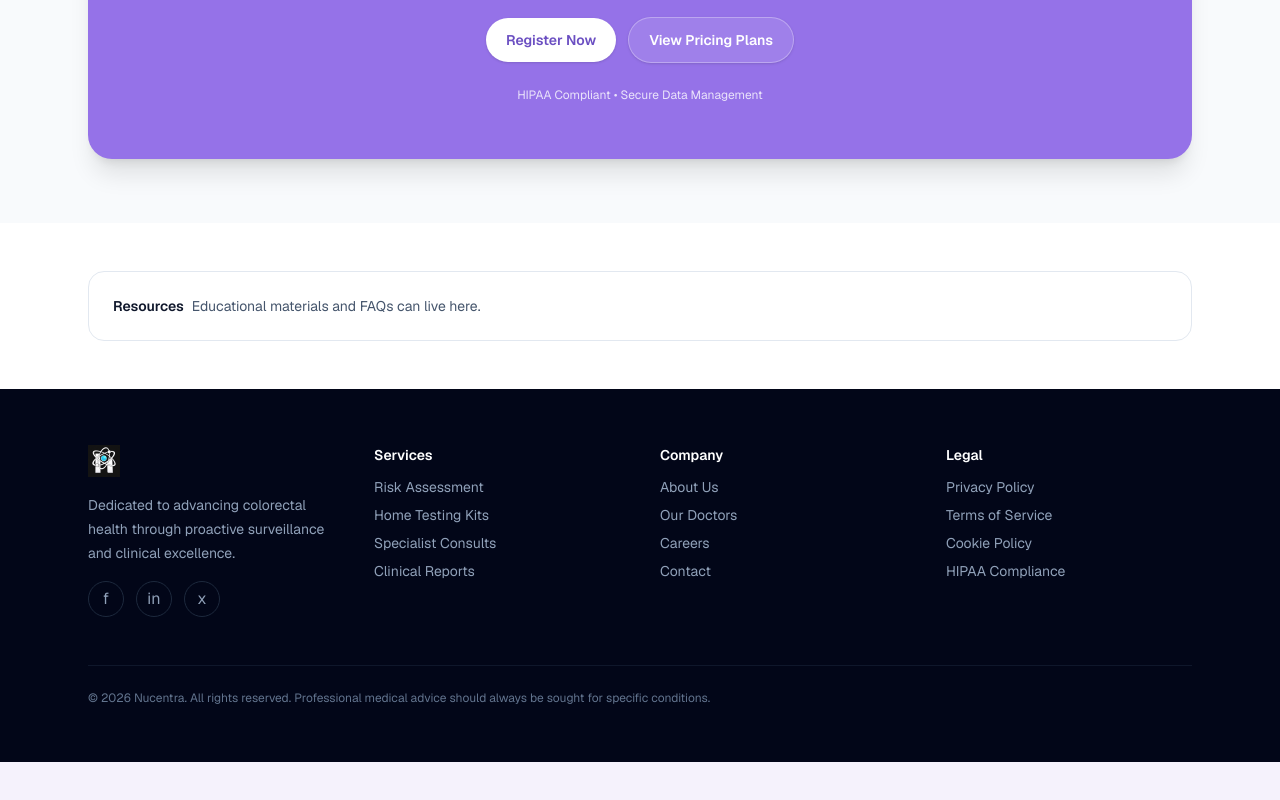
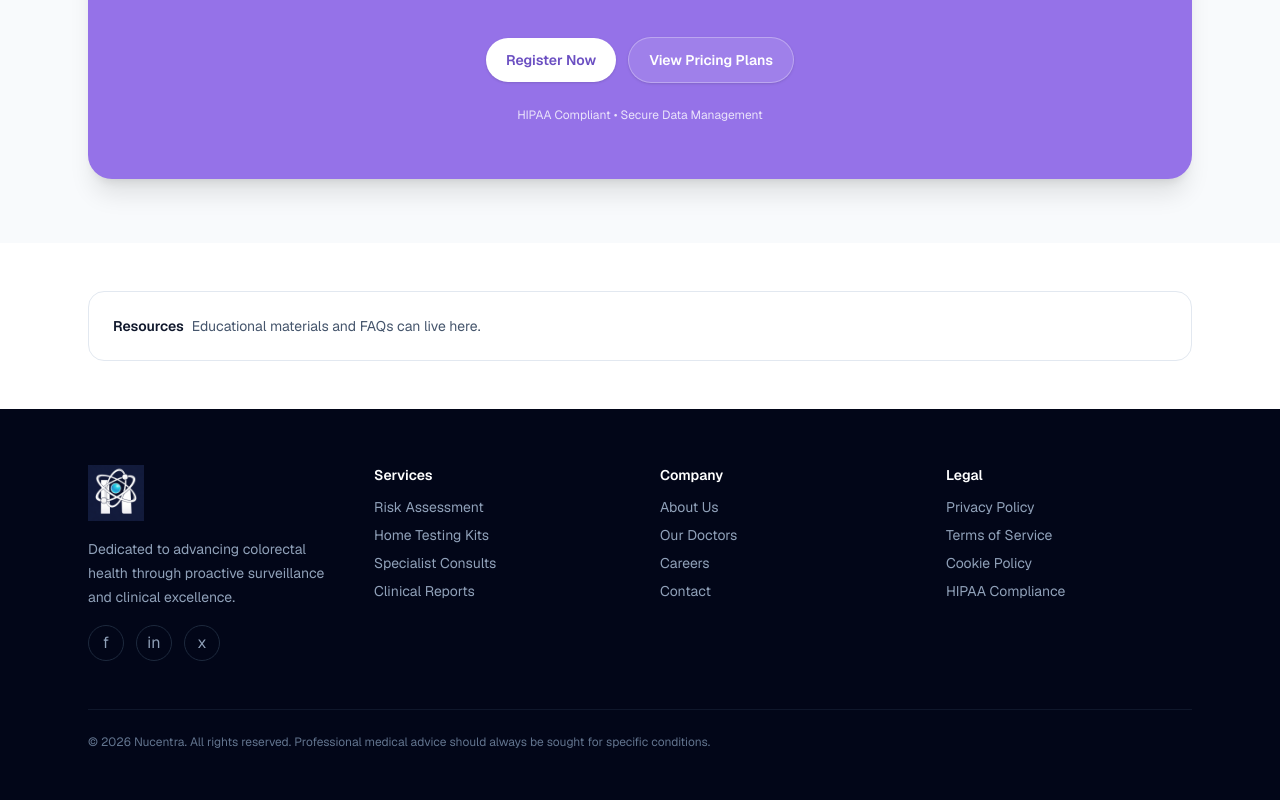
Before and after one commit to naufal1muhammad/nucentra-website, a Next.js app: page / in a window 1280 px wide. Shown: the part 2108-2908 px from the top of the page. Before the commit the page ends 2870 px from the top, so only its background shows below. Built offline with nearby package versions, Linux system fonts and the light colour scheme.

Commit message:
Adjusting logo
Adjusting logo

```diff
--- a/app/_components/marketing/logo.tsx
+++ b/app/_components/marketing/logo.tsx
@@ -9,7 +9,7 @@ export function Logo({ href = "/" }: { href?: string }) {
         alt="Nucentra"
         width={300}
         height={70}
-        className="h-8 w-auto"
+        className="h-10 w-auto md:h-12 lg:h-14"
         priority
       />
     </Link>
@@ -20,11 +20,11 @@ export function FooterLogo({ href = "/" }: { href?: string }) {
   return (
     <Link href={href} className="flex items-center">
       <Image
-        src="/nucentra-icon-bw.png"
+        src="/nucentra-icon-bww.png"
         alt="Nucentra"
         width={80}
         height={80}
-        className="h-8 w-auto"
+        className="h-10 w-auto md:h-12 lg:h-14"
         priority
       />
     </Link>
```
Also changed, not shown: public/nucentra-icon-bww.png (added).
